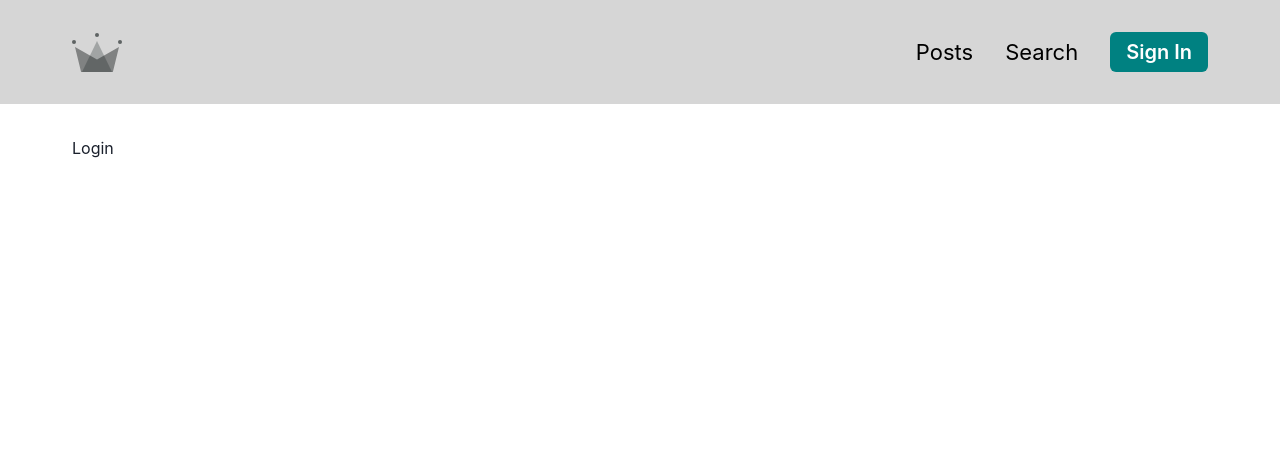
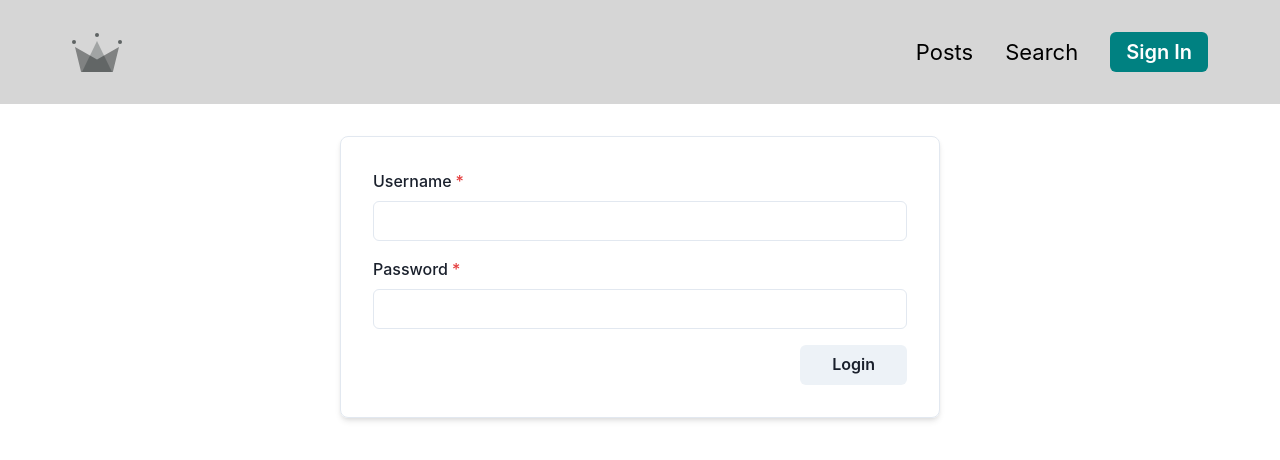
Before and after one commit to Goddo-ro/blog, a React (Vite) app: page /login in a window 1280 px wide. Shown: the top 460 px of the page. Built offline with nearby package versions, Linux system fonts and the light colour scheme.

Commit message:
add login form

```diff
--- /dev/null
+++ b/src/components/LoginForm.tsx
@@ -0,0 +1,64 @@
+import {Box, Button, FormControl, FormErrorMessage, FormLabel, Input} from "@chakra-ui/react";
+import {ChangeEvent, useState} from "react";
+
+export default function LoginForm() {
+    const [username, setUsername] = useState("");
+    const [isUsernameError, setUsernameError] = useState(false);
+    const [password, setPassword] = useState("");
+    const [isPasswordError, setPasswordError] = useState(false);
+
+    const handleUsernameChange = (e: ChangeEvent<HTMLInputElement>) => {
+        username && setUsernameError(false);
+        setUsername(e.target.value)
+    }
+
+    const handlePasswordChange = (e: ChangeEvent<HTMLInputElement>) => {
+        password && setPasswordError(false);
+        setPassword(e.target.value);
+    }
+
+    const handleLogin = () => {
+        !username && setUsernameError(true);
+        !password && setPasswordError(true);
+    }
+
+    return (
+        <Box
+            maxW={600}
+            mx="auto"
+            p={8}
+            borderWidth={1}
+            borderRadius={8}
+            boxShadow="md"
+            display="flex"
+            flexDirection="column"
+            gap={4}
+        >
+            <FormControl isRequired={true} isInvalid={isUsernameError}>
+                <FormLabel>Username</FormLabel>
+                <Input type="text" value={username}
+                       onChange={handleUsernameChange} />
+                {
+                    isUsernameError &&
+                  <FormErrorMessage>Username is required.</FormErrorMessage>
+                }
+            </FormControl>
+
+            <FormControl isRequired={true} isInvalid={isPasswordError}>
+                <FormLabel>Password</FormLabel>
+                <Input type="password" value={password}
+                       onChange={handlePasswordChange} />
+                {
+                    isPasswordError &&
+                    <FormErrorMessage>Password is required.</FormErrorMessage>
+                }
+            </FormControl>
+            <Button
+                ml={"auto"}
+                px={8}
+                onClick={handleLogin}
+            >Login</Button>
+        </Box>
+
+    )
+}
--- a/src/main.tsx
+++ b/src/main.tsx
@@ -1,12 +1,9 @@
-import React from 'react'
 import ReactDOM from 'react-dom/client'
 import App from './App.tsx'
 import {BrowserRouter} from "react-router-dom";
 
 ReactDOM.createRoot(document.getElementById('root')!).render(
-  <React.StrictMode>
-      <BrowserRouter>
-          <App />
-      </BrowserRouter>
-  </React.StrictMode>,
+  <BrowserRouter>
+      <App />
+  </BrowserRouter>
 )
--- a/src/pages/Login.tsx
+++ b/src/pages/Login.tsx
@@ -1,5 +1,7 @@
+import LoginForm from "../components/LoginForm.tsx";
+
 export default function Login() {
     return (
-        <h1>Login</h1>
+        <LoginForm/>
     )
 }
```
